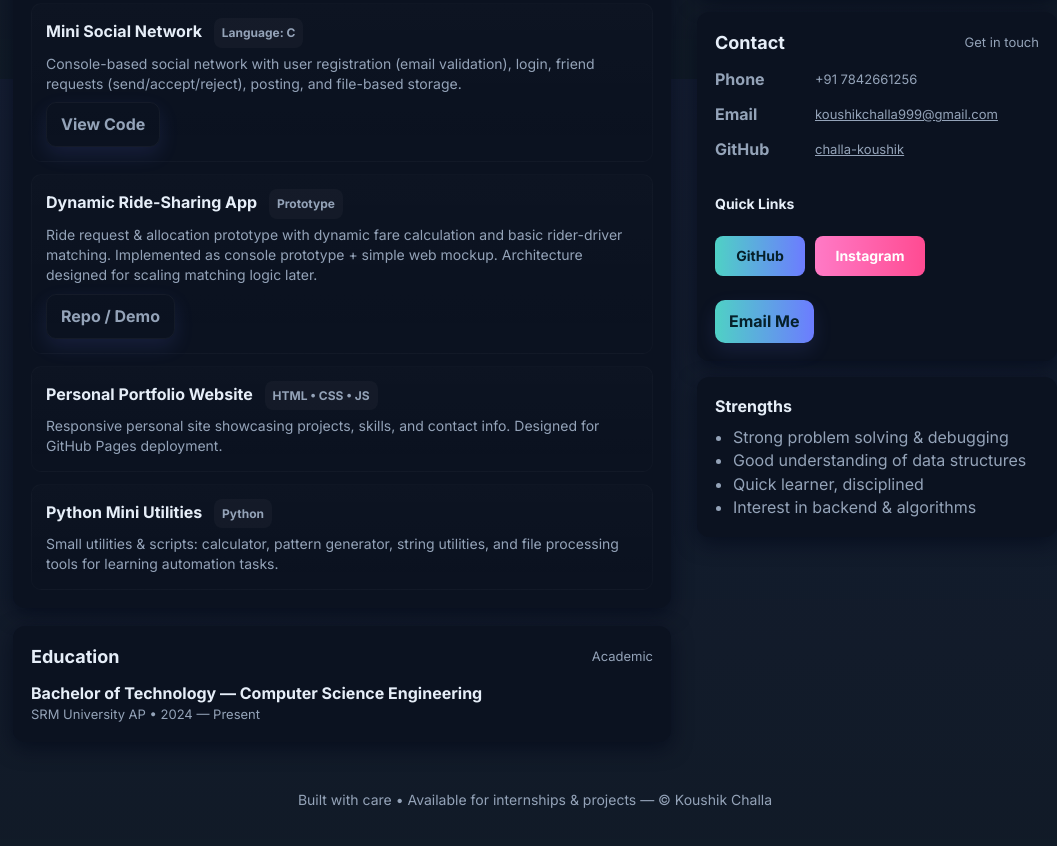
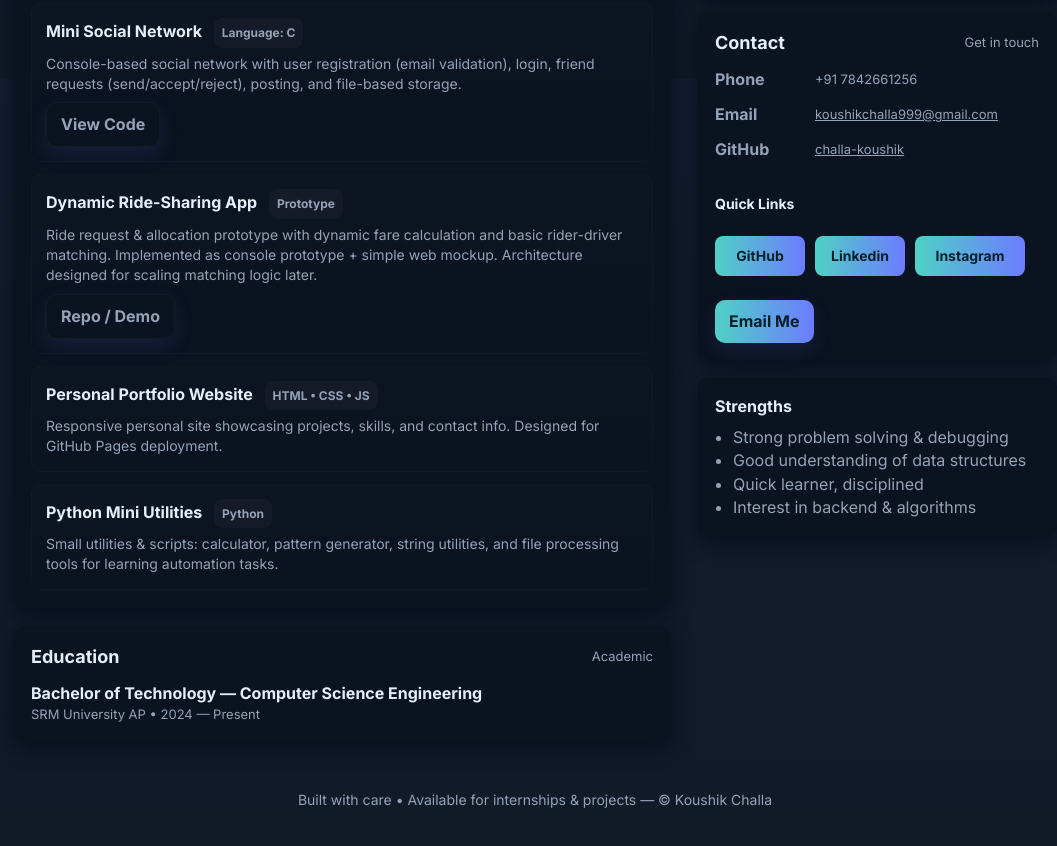
Before and after one commit to challa-koushik/Portfolio, a plain HTML site: page index.html in a window 1280 px wide. Shown: the part 721-1567 px from the top of the page, without its empty margins (105-1162 px from the left). Drawn offline with Linux system fonts and the light colour scheme.

Commit message:
linked in added

```diff
--- a/index.html
+++ b/index.html
@@ -707,21 +707,32 @@
                 </div>
               </a>
 
+              <!--linked in-->
+              <a href="https://www.linkedin.com/in/koushik-challa-665b65378" target="_blank" rel="noopener" style="text-decoration:none;">
+                <div style="
+      width:90px;height:40px;border-radius:8px;
+      display:flex;align-items:center;justify-content:center;
+      background:linear-gradient(90deg,var(--accent),var(--accent-2));
+      color:#06202a;font-weight:700;font-size:14px;">
+                  Linkedin
+                </div>
+              </a>
+
               <!-- Instagram -->
               <a href="https://www.instagram.com/kou._.shiku?igsh=MWFlZWtmYTBwbG0zZA==" target="_blank" rel="noopener"
                 style="text-decoration:none;">
                 <div style="
       width:110px;height:40px;border-radius:8px;
       display:flex;align-items:center;justify-content:center;
-      background:linear-gradient(90deg,#ff7ac6,#ff4b92);
-      color:white;font-weight:700;font-size:14px;">
+      background:linear-gradient(90deg,var(--accent),var(--accent-2));
+      color:#06202a;font-weight:700;font-size:14px;">
                   Instagram
                 </div>
               </a>
 
             </div>
 
-
+            <!-- email me-->
             <div style="margin-top:12px">
               <a class="btn" href="mailto:koushikchalla999@gmail.com">Email Me</a>
             </div>
```
